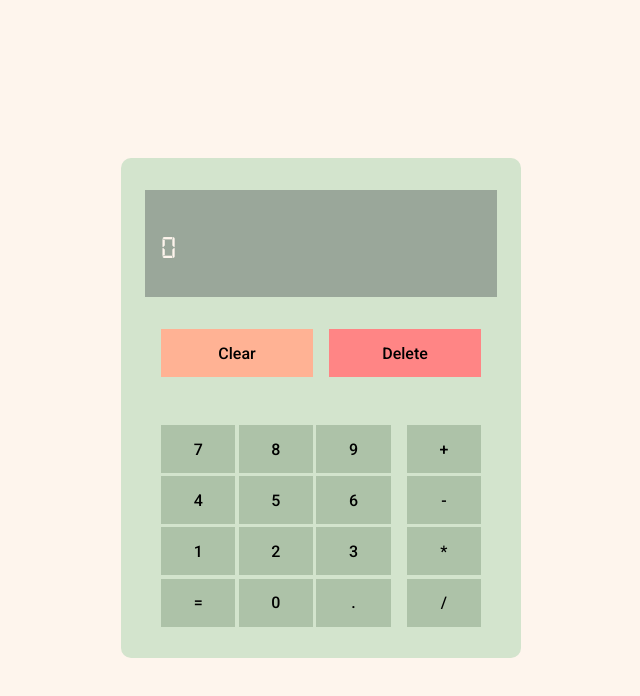
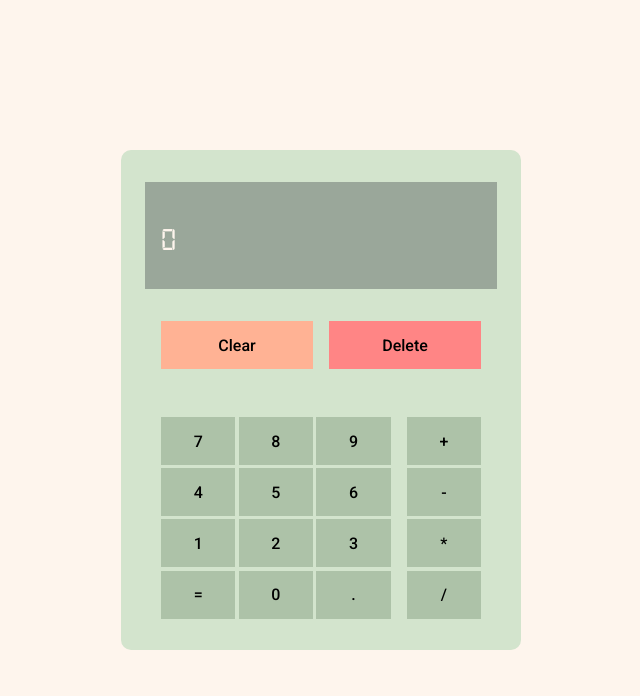
Before and after one commit to Abdelwahed-AB/Odin-Calculator, a plain HTML site: page index.html in a window 1280 px wide. Shown: the whole page, without its empty margins (319-959 px from the left). Drawn offline with Linux system fonts and the light colour scheme.

Commit message:
Update style.css
Correction

```diff
--- a/Style/style.css
+++ b/Style/style.css
@@ -17,9 +17,9 @@
     --color-delete-hover: hsl(0, 100%, 60%);
     --color-clear-hover: hsl(17, 100%, 60%);
     --color-buttons-hover: hsl(110, 17%, 60%);
+}
+body{
     margin: 0;
-    border: 0;
-    padding: 0;
 }
 button{
     font-family: Roboto, sans-serif;
```
